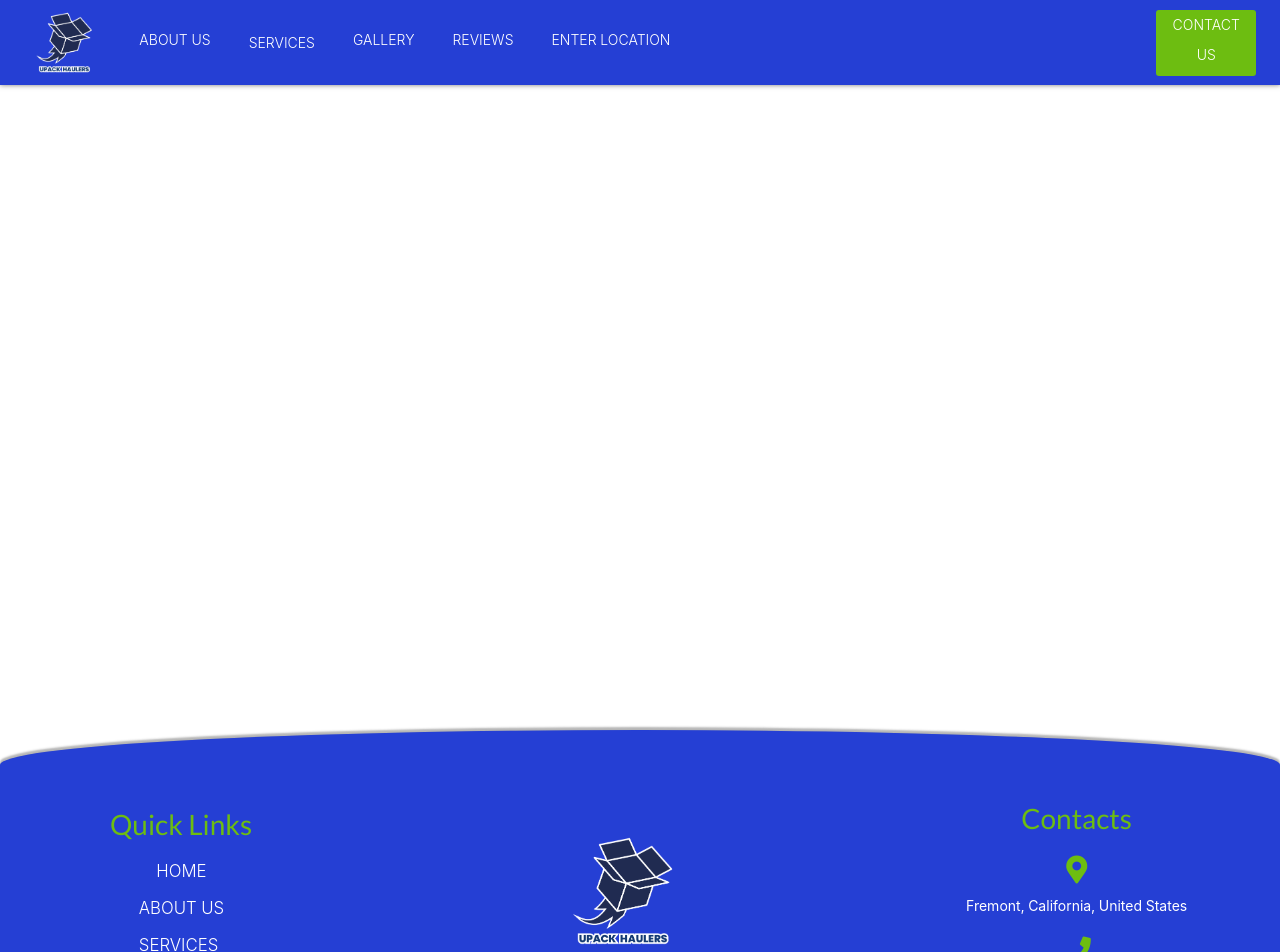
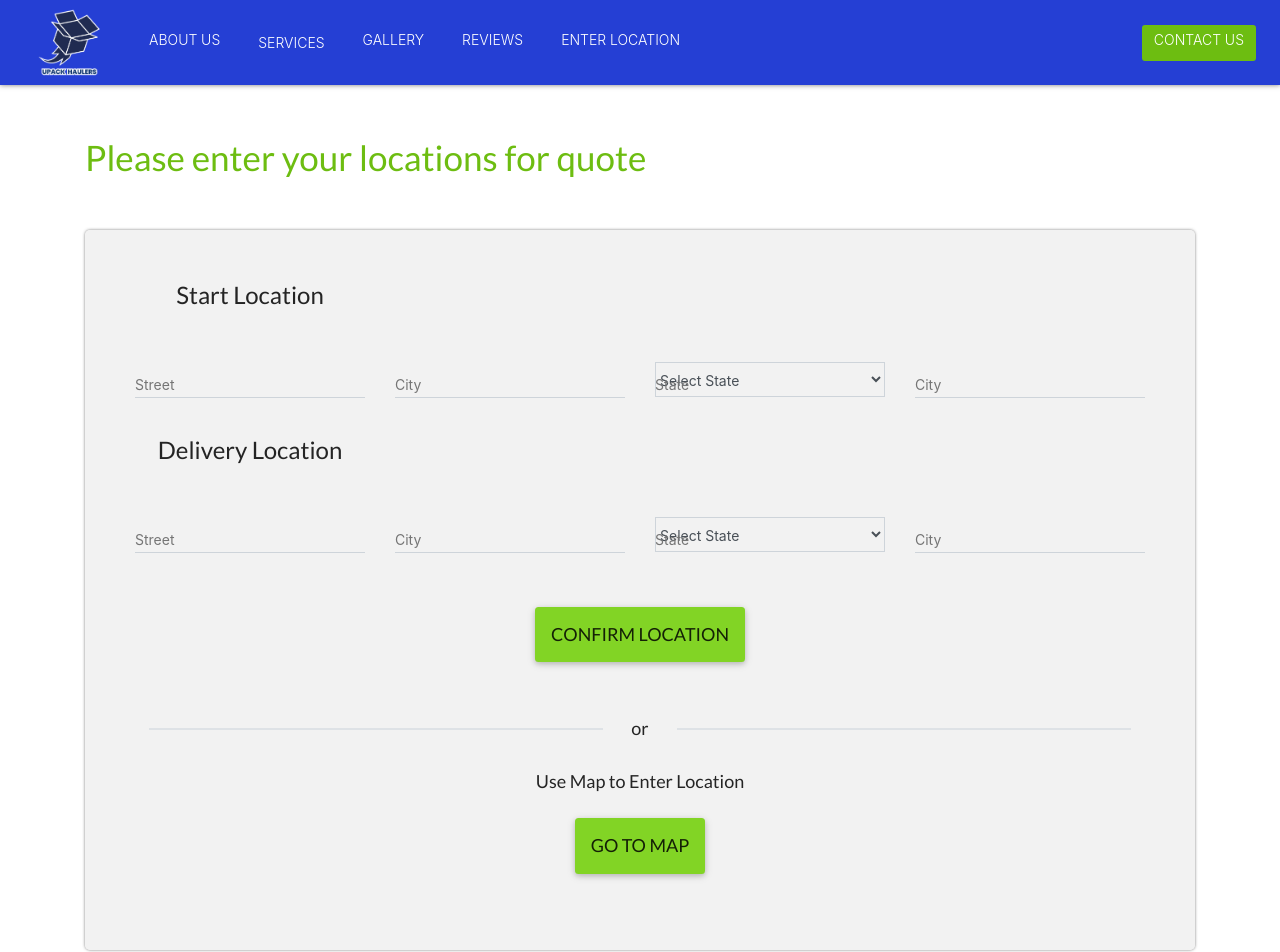
Before and after one commit to jihoshin28/R2M_Express_Site, a React (Create React App) app: page /#/enter_location/1 in a window 1280 px wide. Shown: the top 952 px of the page. Built offline with nearby package versions, Linux system fonts and the light colour scheme; what google-maps-react would draw is missing.

Commit message:
get quote routing to enter location

```diff
--- a/src/App.css
+++ b/src/App.css
@@ -355,9 +355,9 @@
 }
 
 .nav-logo{
-  margin-left: 1%;
-  margin-right: 1%;
-  width: 7%;
+  margin-left: 12px;
+  margin-right: 12px;
+  width: 85px;
 }
 
 .nav-icon{
@@ -492,6 +492,8 @@
 
 .map-div {
   height:890px;
+  display:flex;
+  justify-content: center;
 }
 
 .wrapper{
--- a/src/App.js
+++ b/src/App.js
@@ -39,14 +39,14 @@ class App extends Component  {
               <Route exact path={'/add_review'} render={(props) => <AddReview {...props} />} />
               <Route exact path={'/book'} render={(props) => <Book {...props} />} />
               <Route exact path={'/contact'} render={(props) => <Contact {...props} />} />
-              <Route exact path={'/enter_location'} render={(props) => <EnterLocation {...props} />} />
+              <Route exact path={'/enter_location/:id'} render={(props) => <EnterLocation {...props} />} />
               <Route exact path={'/gallery'} render={(props) => <Gallery {...props} />} />
               <Route exact path={'/items/:type/:id'} render={(props) => <Items {...props} />} />
               <Route exact path={'/junk'} render={(props) => <Junk {...props} />} />
               <Route exact path={'/labor'} render={(props) => <Labor {...props} />} />
               <Route exact path={'/local'} render={(props) => <Local {...props} />} />
               <Route exact path={'/long'} render={(props) => <Long {...props} />} />
-              <Route exact path={'/map/:zoom/:lat/:lng'} render={(props) => <Map {...props} />} />
+              <Route exact path={'/map/:id/:zoom/:lat/:lng'} render={(props) => <Map {...props} />} />
               <Route exact path={'/reviews'} render={(props) => <Reviews {...props} />} />
 
         </div>
--- a/src/pages/EnterLocation.js
+++ b/src/pages/EnterLocation.js
@@ -39,24 +39,25 @@ class EnterLocation extends React.Component{
         this.setState({loading: true})
         await navigator.geolocation.getCurrentPosition(async (data)=> {
             let lng, lat
+            let id = this.props.match.params.id
             if(!!data.coords.longitude && !!data.coords.latitude){
                 lng = data.coords.longitude
                 lat = data.coords.latitude
-                this.props.history.replace(`/map/15/${lat}/${lng}`)
+                this.props.history.replace(`/map/${id}/15/${lat}/${lng}`)
                 this.props.history.go()
             } else {
                 lng = -95.7129
                 lat = 37.0902
-                this.props.history.replace(`/map/5/${lat}/${lng}`)
+                this.props.history.replace(`/map/${id}/5/${lat}/${lng}/${id}`)
                 this.props.history.go()
-
             }
         })
     }
 
 
     confirmLocation = async() => {
-        let result = await editQuote(this.state.form)
+        let quoteId = this.props.match.params.id
+        let result = await editQuote(this.state.form, quoteId)
         console.log(result)
     }
 
--- a/src/pages/Home.js
+++ b/src/pages/Home.js
@@ -20,7 +20,7 @@ export class Home extends Component {
     goToGetQuote = async() => {
         let result = await this.props.createQuote(this.state)
         if(!!result.id){
-            this.props.history.push({pathname: `/items/quote/${result.id}`})
+            this.props.history.push({pathname: `/enter_location/${result.id}`})
             this.props.history.go()
         } else {
             console.log(result)
--- a/src/pages/Items.js
+++ b/src/pages/Items.js
@@ -17,12 +17,8 @@ export class Items extends Component {
     async componentDidMount () {
 
         let id = this.props.match.params.id
-        let orderData
-        if(this.props.match.params.type === 'quote'){
-            orderData = await this.props.getQuote(id)
-        } else if(this.props.match.params.type === 'booking'){
-            orderData = await this.props.getBooking(id)
-        }
+
+        let orderData = await this.props.getQuote(id)
 
         let itemsData = await this.props.getItems()
 
@@ -132,6 +128,7 @@ export class Items extends Component {
     }
 
     render() {
+        console.log(this.state.orderData)
         return (
             <div>
                 {
```
